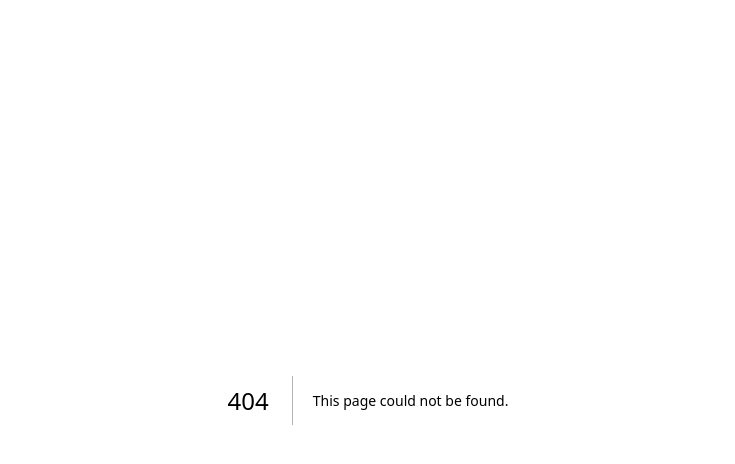
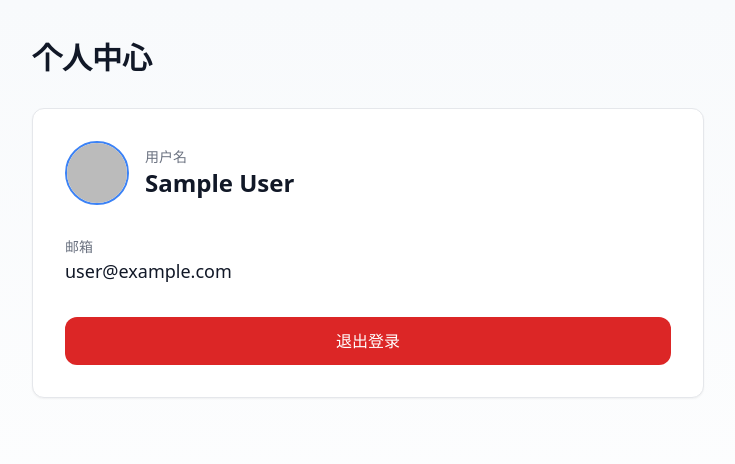
Before and after one commit to kairui467/image-background-remover, a Next.js app: page /profile in a window 1280 px wide. Before the commit this address had no page. Shown: the top 464 px of the page, without its empty margins (272-1007 px from the left). Built offline with nearby package versions, Linux system fonts and the light colour scheme; no server answers; sample sign-in values are in the browser's storage.

Commit message:
feat: add profile page

```diff
--- /dev/null
+++ b/src/app/profile/page.tsx
@@ -0,0 +1,62 @@
+'use client'
+
+import { useSession, signOut } from "next-auth/react"
+import { useRouter } from "next/navigation"
+import { useEffect } from "react"
+
+export default function ProfilePage() {
+  const { data: session, status } = useSession()
+  const router = useRouter()
+
+  useEffect(() => {
+    if (status === "unauthenticated") {
+      router.push("/")
+    }
+  }, [status, router])
+
+  if (status === "loading") {
+    return <div className="flex items-center justify-center min-h-screen">加载中...</div>
+  }
+
+  if (!session) {
+    return null
+  }
+
+  return (
+    <main className="min-h-screen bg-gradient-to-b from-slate-50 to-white px-4 py-10">
+      <div className="max-w-2xl mx-auto">
+        <h1 className="text-3xl font-bold text-gray-900 mb-8">个人中心</h1>
+
+        <div className="bg-white rounded-xl border border-gray-200 shadow-sm p-8">
+          <div className="flex items-center gap-4 mb-8">
+            {session.user?.image && (
+              <img
+                src={session.user.image}
+                alt="avatar"
+                className="w-16 h-16 rounded-full border-2 border-blue-500"
+              />
+            )}
+            <div>
+              <p className="text-sm text-gray-500">用户名</p>
+              <p className="text-2xl font-bold text-gray-900">{session.user?.name}</p>
+            </div>
+          </div>
+
+          <div className="space-y-4 mb-8">
+            <div>
+              <p className="text-sm text-gray-500">邮箱</p>
+              <p className="text-lg text-gray-900">{session.user?.email}</p>
+            </div>
+          </div>
+
+          <button
+            onClick={() => signOut({ redirect: true, callbackUrl: "/" })}
+            className="w-full bg-red-600 hover:bg-red-700 text-white font-medium py-3 rounded-xl transition-colors"
+          >
+            退出登录
+          </button>
+        </div>
+      </div>
+    </main>
+  )
+}
```
